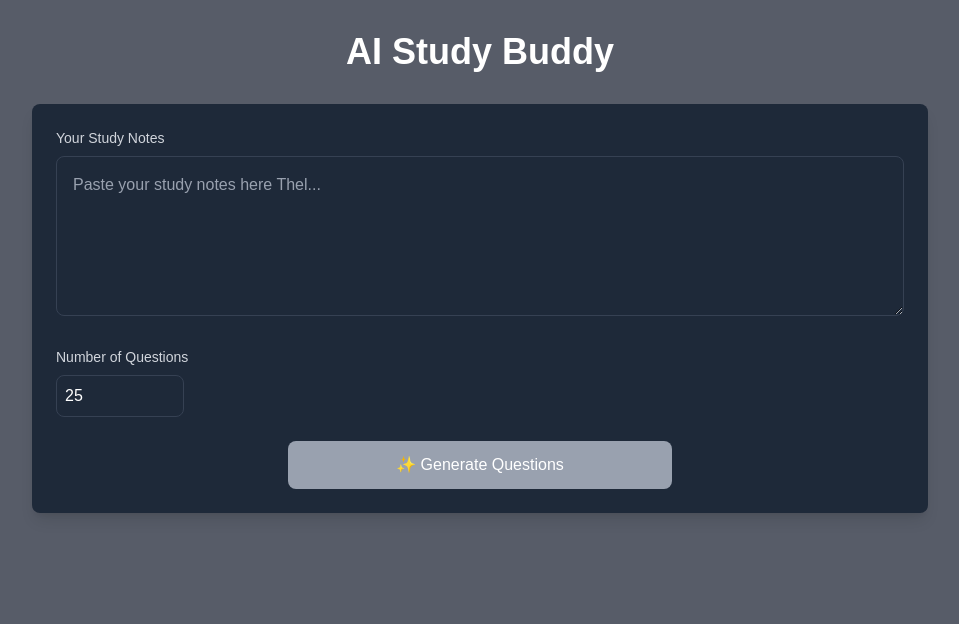
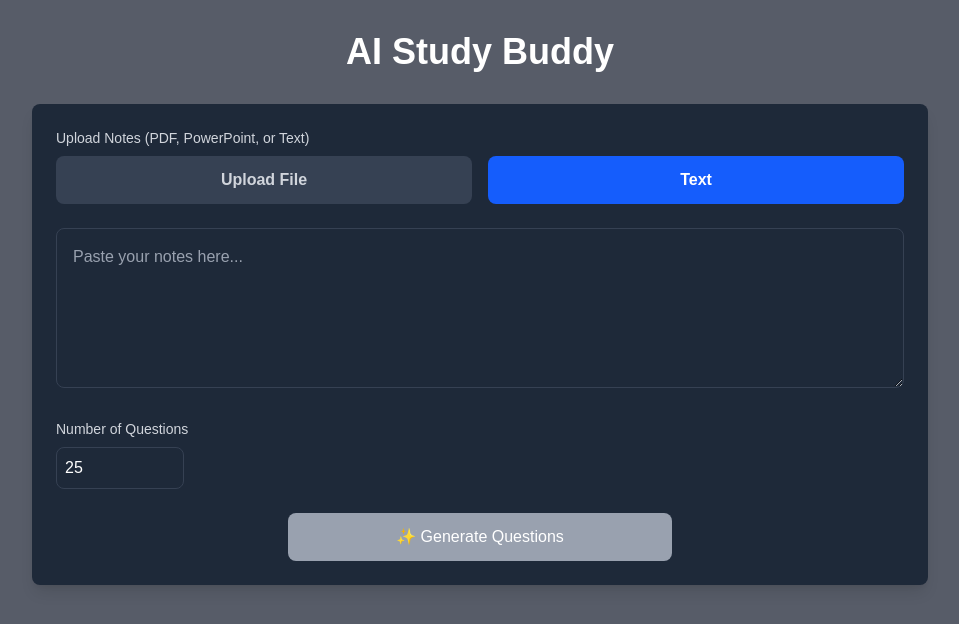
Before and after one commit to dimitry-co/ai-study-buddy, a Next.js app: page / in a window 1280 px wide. Shown: the top 624 px of the page, without its empty margins (160-1119 px from the left). Built offline with nearby package versions, Linux system fonts and the light colour scheme.

Commit message:
feat: add PDF/TXT file upload with toggle UI and file parser

```diff
--- a/package.json
+++ b/package.json
@@ -17,7 +17,8 @@
     "next": "15.5.4",
     "openai": "^6.2.0",
     "papaparse": "^5.5.3",
-    "pdf-parse": "^2.2.1",
+    "pdf-parse": "^2.4.3",
+    "pdfjs-dist": "^5.4.296",
     "react": "19.1.0",
     "react-dom": "19.1.0",
     "react-hot-toast": "^2.6.0",
@@ -27,6 +28,7 @@
     "@eslint/eslintrc": "^3",
     "@tailwindcss/postcss": "^4",
     "@types/node": "^20",
+    "@types/pdf-parse": "^1.1.5",
     "@types/react": "^19",
     "@types/react-dom": "^19",
     "eslint": "^9",
--- a/src/app/page.tsx
+++ b/src/app/page.tsx
@@ -2,6 +2,7 @@
 
 import { useState } from "react";
 import QuestionCard from "./components/QuestionCard";
+import { validateFile, extractTextFromFile } from '@/lib/fileParser';
 
 interface Question {
   id: number;
@@ -20,6 +21,10 @@ export default function Home() {
   const [score, setScore] = useState(0);
   const [userSelections, setUserSelections] = useState<{[key: number]: string}>({});
   const [showAnswers, setShowAnswers] = useState<{[key: number]: boolean}>({});
+  const [selectedFile, setSelectedFile] = useState<File | null>(null);
+  const [inputMode, setInputMode] = useState<'text' | 'file'>('text'); // Track which input mode
+
+
 
   const handleOptionSelected= (questionId: number, selectedOption: string) => {
     setUserSelections(prev => ({
@@ -60,10 +65,39 @@ export default function Home() {
     setScore(0);
     setUserSelections({});
 
-    // validate input (notes)
+    let contentToSend = "";
+
+    // Handle text mode input
+    if (inputMode === 'text') {
       if (!notes.trim()) {
         setError("Please enter some notes");
         return;
+      }
+      contentToSend = notes
+    }
+
+    // Handle file mode input
+    if (inputMode === 'file') {
+      if (!selectedFile) {
+        setError("Please select a file");
+        return;
+      }
+
+      // 1. Validate file
+      const validation = validateFile(selectedFile);
+      if (!validation.valid) {
+        setError(validation.error || "Invalid file.");
+        return;
+      }
+      // 2. Extract text from file
+      try {
+        setLoading(true);
+        contentToSend = await extractTextFromFile(selectedFile);
+      } catch (err: any) {
+        setError(err.message || "Failed to parse file.");
+        setLoading(false);
+        return;
+      }
     }
 
     setLoading(true);
@@ -74,7 +108,7 @@ export default function Home() {
           "Content-Type": "application/json",
         },
         body: JSON.stringify({
-          notes,
+          contentToSend,
           numberOfQuestions,
         }),
       });
@@ -108,15 +142,70 @@ export default function Home() {
               htmlFor="notes"
               className="block text-sm font-medium text-gray-300 mb-2"
             >
-              Your Study Notes
+              Upload Notes (PDF, PowerPoint, or Text)
             </label>
+
+            {/* Input Method Selection Buttons */}
+            <div className="flex gap-4 mb-6">
+            <button
+                onClick={() => setInputMode('file')}
+                className={`flex-1 py-3 px-6 rounded-lg font-semibold transition-all ${
+                  inputMode === 'file'
+                  ? 'bg-blue-600 text-white'
+                  : 'bg-gray-700 text-gray-300 hover:bg-gray-600'
+                }`}
+              >
+                Upload File
+              </button>
+              <button
+                onClick={() => setInputMode('text')}
+                className={`flex-1 py-3 px-6 rounded-lg font-semibold transition-all ${
+                  inputMode === 'text'
+                  ? 'bg-blue-600 text-white'
+                  : 'bg-gray-700 text-gray-300 hover:bg-gray-600'
+                }`}
+              >
+                Text
+              </button>
+            </div>
+
+            {/* Conditionally render input based on mode */}
+            {inputMode === 'text' && (
               <textarea
                 id="notes"
                 value={notes}
                 onChange={(e) => setNotes(e.target.value)}
-              placeholder="Paste your study notes here Thel..."
+                placeholder="Paste your notes here..."
                 className="w-full h-40 p-4 border border-gray-700 bg-gray-800 text-white rounded-lg placeholder-gray-400 focus:outline-none focus:ring-2 focus:ring-blue-500 focus:border-transparent"
               />
+            )}
+
+            {inputMode === 'file' && (
+              <label
+                htmlFor="file-upload"
+                className="border-2 border-dashed border-gray-600 rounded-lg p-8 text-center hover:border-blue-500 transition-colors cursor-pointer block"
+              >
+                <input
+                  id="file-upload"
+                  type='file'
+                  accept='.pdf,.txt'
+                  onChange={(e) => {
+                    const file = e.target.files?.[0];
+                    if (file) setSelectedFile(file);
+                  }}
+                  className="hidden"
+                />
+                <div className="text-gray-400">
+                  <p className="mt-4">Click to browse files or drag and drop here</p>
+
+                </div>
+                {selectedFile && (
+                  <p className="text-blue-400 mt-2">
+                    Selected: {selectedFile.name}
+                  </p>
+                )}
+              </label>
+            )}
           </div>
 
           <div className="mb-6">
@@ -140,7 +229,7 @@ export default function Home() {
           <div className="flex justify-center">
             <button
               onClick={generateQuestions}
-              disabled={loading || !notes.trim()}
+              disabled={loading || (inputMode === 'text' ? !notes.trim() : !selectedFile)}
               className="w-full max-w-sm bg-blue-600 hover:bg-blue-700 disabled:bg-gray-400 disabled:cursor-not-allowed text-white py-3 rounded-lg transition-colors"
             >
               {loading ? "Generating Questions..." : "✨ Generate Questions"}
--- /dev/null
+++ b/src/lib/fileParser.ts
@@ -0,0 +1,67 @@
+import * as pdfjsLib from 'pdfjs-dist';
+
+// Set up the worker - required for pdfjs-dist
+pdfjsLib.GlobalWorkerOptions.workerSrc = `//cdnjs.cloudflare.com/ajax/libs/pdf.js/${pdfjsLib.version}/pdf.worker.min.js`;
+
+/**
+ * Parse a file and extract its text content
+ * Supports: PDF and TXT files (for now)
+ */
+const extractTextFromFile = async(file: File): Promise<string> => {
+    const fileType = file.type;
+    const fileName = file.name.toLowerCase();
+
+    // Handle text files
+    if (fileType === 'text/plain' || fileName.endsWith('.txt')) {
+        return await file.text();
+    }
+
+    // Handle PDF files
+    if (fileType === 'application/pdf' || fileName.endsWith('.pdf')) {
+        const arrayBuffer = await file.arrayBuffer();
+        const loadingTask = pdfjsLib.getDocument({data: arrayBuffer});
+        const pdf = await loadingTask.promise;
+
+        let fullText = '';
+
+        // Extract text from each page
+        for (let i = 1; i <= pdf.numPages; i++) {
+            const page = await pdf.getPage(i);
+            const textContent = await page.getTextContent();
+            const pageText = textContent.items
+                .map((item: any) => item.str)
+                .join(' ');
+            fullText += pageText + '\n'; // Add newline between pages
+        }
+
+        return fullText.trim(); // Remove trailing newlines
+    }
+
+    throw new Error('Unsupported file type. Please upload a PDF or TXT file.');
+};
+
+/**
+ * Validate file before parsing
+ */
+const validateFile = (file: File): { valid: boolean; error?: string } => {
+    const maxSize = 10 * 1024 * 1024; // 10MB
+    const allowedTypes = ['text/plain', 'application/pdf'];
+    const fileName = file.name.toLowerCase();
+
+    if (file.size > maxSize) {
+        return { valid: false, error: 'File size must be less than 10MB'};
+    }
+
+    const isValidType =
+        allowedTypes.includes(file.type) ||
+        fileName.endsWith('.pdf') ||
+        fileName.endsWith('.txt');
+
+        if (!isValidType) {
+            return { valid: false, error: 'Only PDF and TXT files are supported.'};
+        }
+
+        return { valid: true };
+};
+
+export { extractTextFromFile, validateFile };
```
Also changed, not shown: 1 other file (tests, documents, lock files or other folders). Lines whose indentation alone changed are shown as unchanged.
